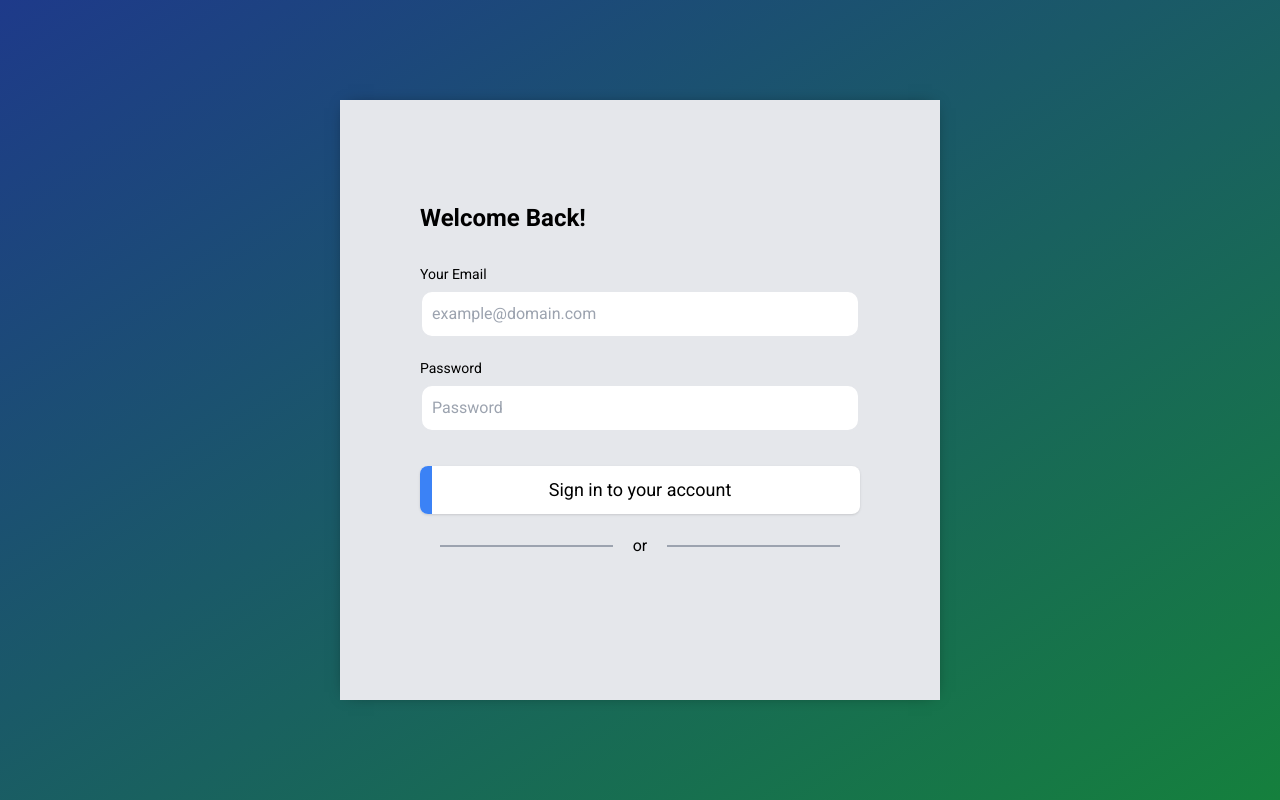
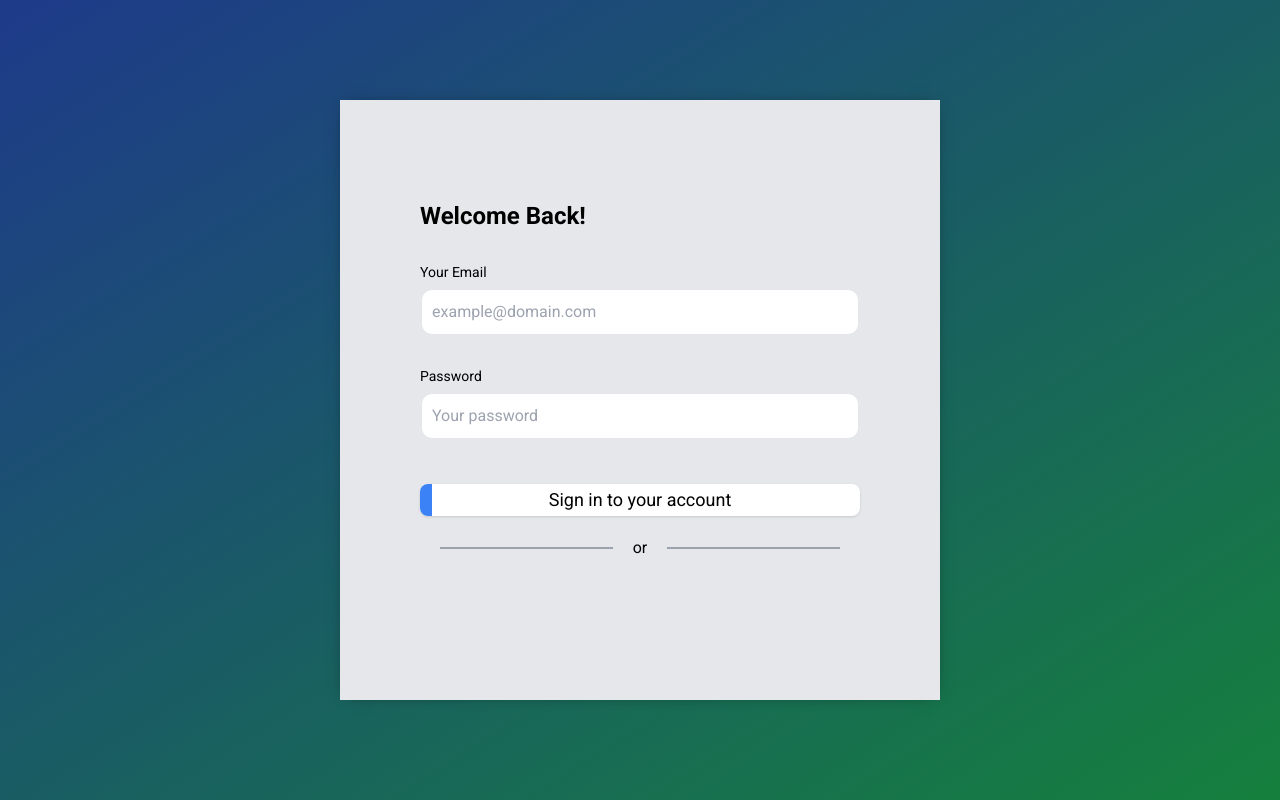
Before and after one commit to berkysr/react-social-media-app, a React (Create React App) app: page /sign-in in a window 1280 px wide. Built offline with nearby package versions, Linux system fonts and the light colour scheme.

Commit message:
feature: add form validation

```diff
--- /dev/null
+++ b/src/components/InputField.tsx
@@ -0,0 +1,36 @@
+import React from 'react';
+import { User } from '../helper/types/user';
+
+interface FormInputProps {
+  label: string;
+  type: string;
+  name: string;
+  onChange: {
+    (e: React.ChangeEvent<any>): void;
+    <T_1 = string | React.ChangeEvent<any>>(
+      field: T_1,
+    ): T_1 extends React.ChangeEvent<any> ? void : (e: string | React.ChangeEvent<any>) => void;
+  };
+  value: string;
+  helperText: string;
+  id: string;
+  placeHolder: string;
+}
+
+export default function FormInput({ label = '', type, name, onChange, value, helperText, id, placeHolder }: FormInputProps) {
+  return (
+    <>
+      <label className="text-sm">{label}</label>
+      <input
+        id={id}
+        type={type}
+        name={name}
+        onChange={onChange}
+        value={value}
+        className="border-solid rounded-xl border-grey border-2 p-2.5 mt-1.5 focus:mt-[-50] focus:border-blue-500 focus:outline-none"
+        placeholder={placeHolder}
+      />
+      {helperText ? <p>{helperText}</p> : null}
+    </>
+  );
+}
--- a/src/pages/Login.tsx
+++ b/src/pages/Login.tsx
@@ -1,11 +1,27 @@
 import React from 'react';
+import FormInput from '../components/InputField';
 import { CredentialResponse, GoogleLogin } from '@react-oauth/google';
 import { useTranslation } from 'react-i18next';
 import jwt_decode from 'jwt-decode';
+import { useFormik } from 'formik';
+import validationSchema from '../shared/formValidations';
 import { Box } from '@mui/material';
 
 export default function Login() {
   const { t } = useTranslation();
+  const formik = useFormik({
+    initialValues: {
+      firstName: '',
+      lastName: '',
+      email: '',
+      password: '',
+      confirmPassword: '',
+    },
+    validationSchema: validationSchema,
+    onSubmit: (values, { resetForm }) => {
+      console.log(values);
+    },
+  });
 
   return (
     <Box
@@ -18,24 +34,31 @@ export default function Login() {
         <h1 className="text-2xl font-bold py-5">{t('pages.login.welcome')}</h1>
 
         <div className="flex align-center justify-center flex-col py-2.5 w-full">
-          <span className="text-sm">{t('pages.login.email')}</span>
-
-          <input
-            type="text"
-            className="border-solid rounded-xl border-grey border-2 p-2.5 mt-1.5 focus:mt-[-50] focus:border-blue-500 focus:outline-none"
-            placeholder="example@domain.com"
-          />
+          <FormInput
+            id="email"
+            type="email"
+            name="email"
+            value={formik.values.email}
+            placeHolder="example@domain.com"
+            label={t('pages.login.email')}
+            helperText={formik.errors.email ? formik.errors.email : ''}
+            onChange={formik.handleChange}
+          ></FormInput>
         </div>
 
         <div className="flex align-center justify-center flex-col py-2.5 w-full">
-          <span className="text-sm">{t('pages.login.password')}</span>
-
-          <input
-            type="password"
-            name="password"
-            className="border-solid rounded-xl border-grey border-2 p-2.5 mt-1.5 focus:mt-[-50] focus:border-blue-500 focus:outline-none"
-            placeholder="Password"
-          />
+          <div className="flex align-center justify-center flex-col py-2.5 w-full">
+            <FormInput
+              id="password"
+              type="password"
+              name="password"
+              value={formik.values.password}
+              placeHolder="Your password"
+              label={t('pages.login.password')}
+              helperText={formik.errors.password ? formik.errors.password : ''}
+              onChange={formik.handleChange}
+            ></FormInput>
+          </div>
         </div>
 
         <button className="group relative h-12 w-full overflow-hidden rounded-lg bg-white text-lg shadow mt-6">
--- /dev/null
+++ b/src/shared/formValidations.ts
@@ -0,0 +1,10 @@
+import * as Yup from 'yup';
+
+const validationSchema = Yup.object().shape({
+  firstName: Yup.string().required('This field is required'),
+  lastName: Yup.string().notRequired(),
+  email: Yup.string().email('Please enter a valid email').required('This field is required'),
+  password: Yup.string().required('This field is required').min(8, 'Pasword must be 8 or more characters'),
+});
+
+export default validationSchema;
```
Also changed, not shown: package.json (+13 -12 lines), 1 other file (tests, documents, lock files or other folders).
